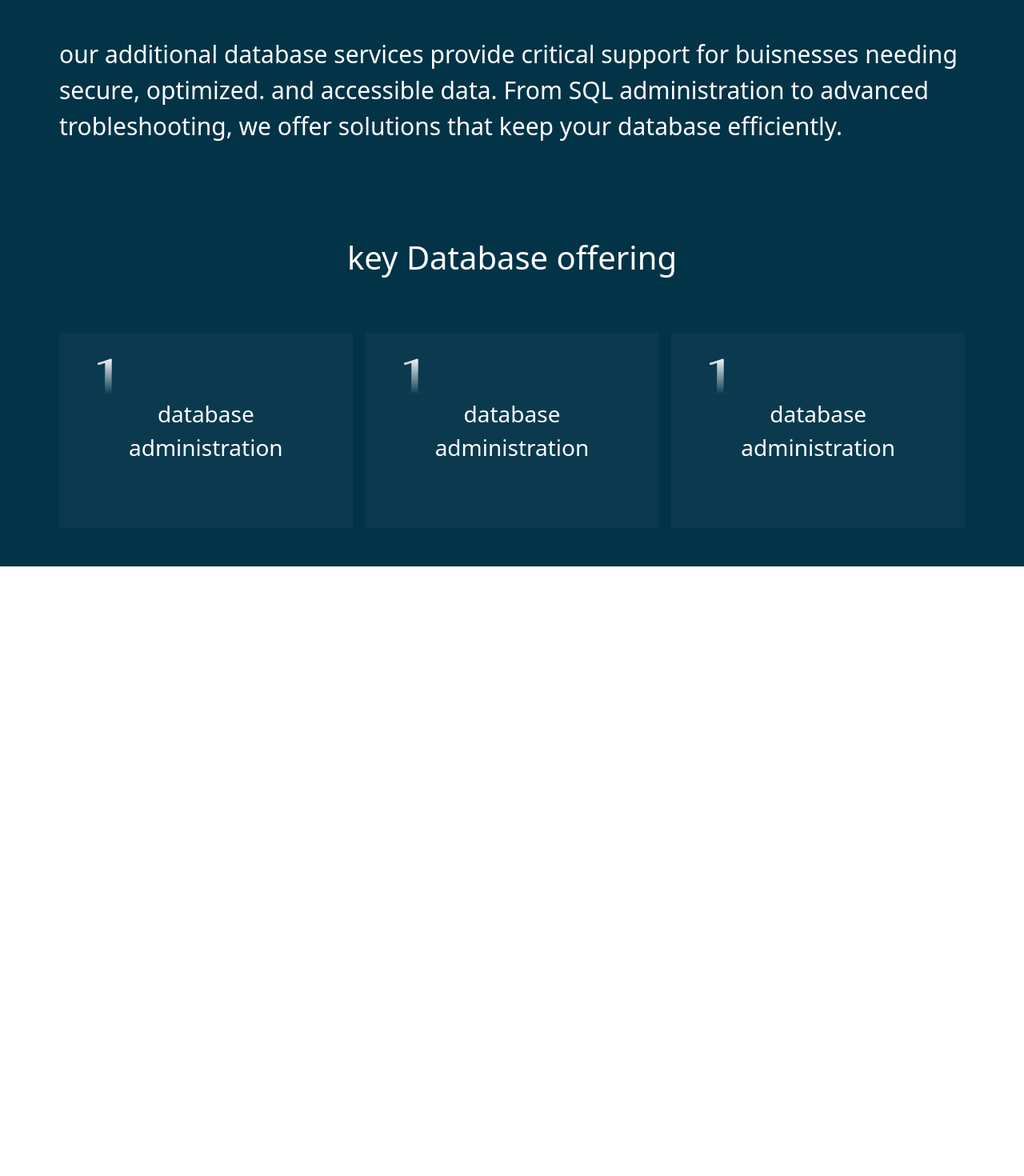
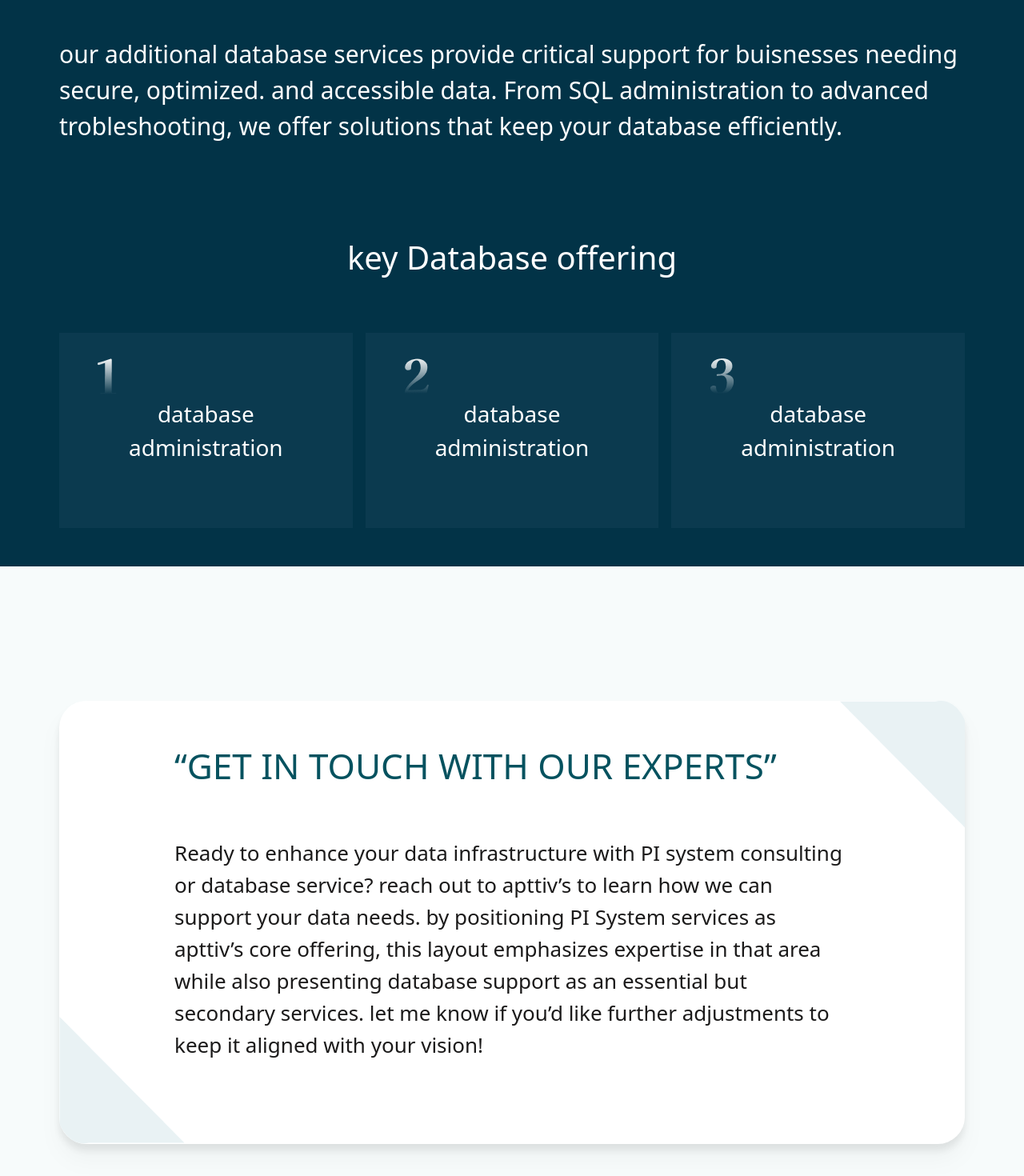
Before and after one commit to Albin213/NOTIFICATION, a Next.js app: page / in a window 1280 px wide. Shown: the part 3038-4508 px from the top of the page at 80% size. Before the commit the page ends 3746 px from the top, so only its background shows below. Built offline with nearby package versions, Linux system fonts and the light colour scheme.

Commit message:
added section 5

```diff
--- a/src/app/components/Section4.js
+++ b/src/app/components/Section4.js
@@ -17,13 +17,13 @@ function Section4() {
 
                 </div>
                 <div className='bg-[#0B3A4F] relative'>
-                <img src="one.png" alt=""  className='absolute left-12 top-8'/>
+                <img src="two.png" alt=""  className='absolute left-12 top-8'/>
 
                     <p className='text-white text-[28px] text-center p-20 rounded-[7px]'>database<br/>
                     administration</p>
 
                 </div> <div className='bg-[#0B3A4F] relative'>
-                <img src="one.png" alt=""  className='absolute left-12 top-8'/>
+                <img src="three.png" alt=""  className='absolute left-12 top-8'/>
 
                     <p className='text-white text-[28px] text-center p-20 rounded-[7px]'>database<br/>
                     administration</p>
--- /dev/null
+++ b/src/app/components/Section5.js
@@ -0,0 +1,23 @@
+import React from 'react'
+
+function Section5() {
+  return (
+    <div className='px-4 sm:px-[30px] lg:px-[74px] py-10  drop-shadow-xl mt-10 lg:mt-32'>
+    <div className='bg-white rounded-[34px] px-10 sm:px-24 xl:px-36 py-12 relative'>
+        <img src="vector 11.png" alt="" className='absolute right-0 top-0' />
+        <img src="vector 10.png" alt="" className='absolute left-0 bottom-0' />
+
+        <h1 className=' text-[30px] md:text-[44px] text-[#05525F] font-normal pe-20 sm:pe-0'>“GET IN TOUCH WITH OUR EXPERTS”</h1>
+        <p className='text-[#1B1A1A]  text-[20px] sm:text-[26px] pt-8 sm:pt-14 pb-20 sm:pb-14 font-normal leading-10 text-pretty'>
+        Ready to enhance your data infrastructure with PI system consulting or database
+        service? reach out to apttiv’s to learn how we can support your data needs.
+        by positioning PI System services as apttiv’s core offering, this layout emphasizes
+expertise in that area while also presenting database support as an essential but
+secondary services. let me know if you’d like further adjustments to keep it aligned
+with your vision!</p>
+    </div>
+</div>
+  )
+}
+
+export default Section5
--- a/src/app/page.js
+++ b/src/app/page.js
@@ -4,6 +4,7 @@ import Section1 from './components/Section1'
 import Section2 from './components/Section2'
 import Section3 from './components/Section3'
 import Section4 from './components/Section4'
+import Section5 from './components/Section5'
 
 function page() {
   return (
@@ -13,6 +14,7 @@ function page() {
       <Section2/>
       <Section3/>
       <Section4/>
+      <Section5/>
     </div>
   )
 }
```
Also changed, not shown: public/three.png (added), public/two.png (added).
